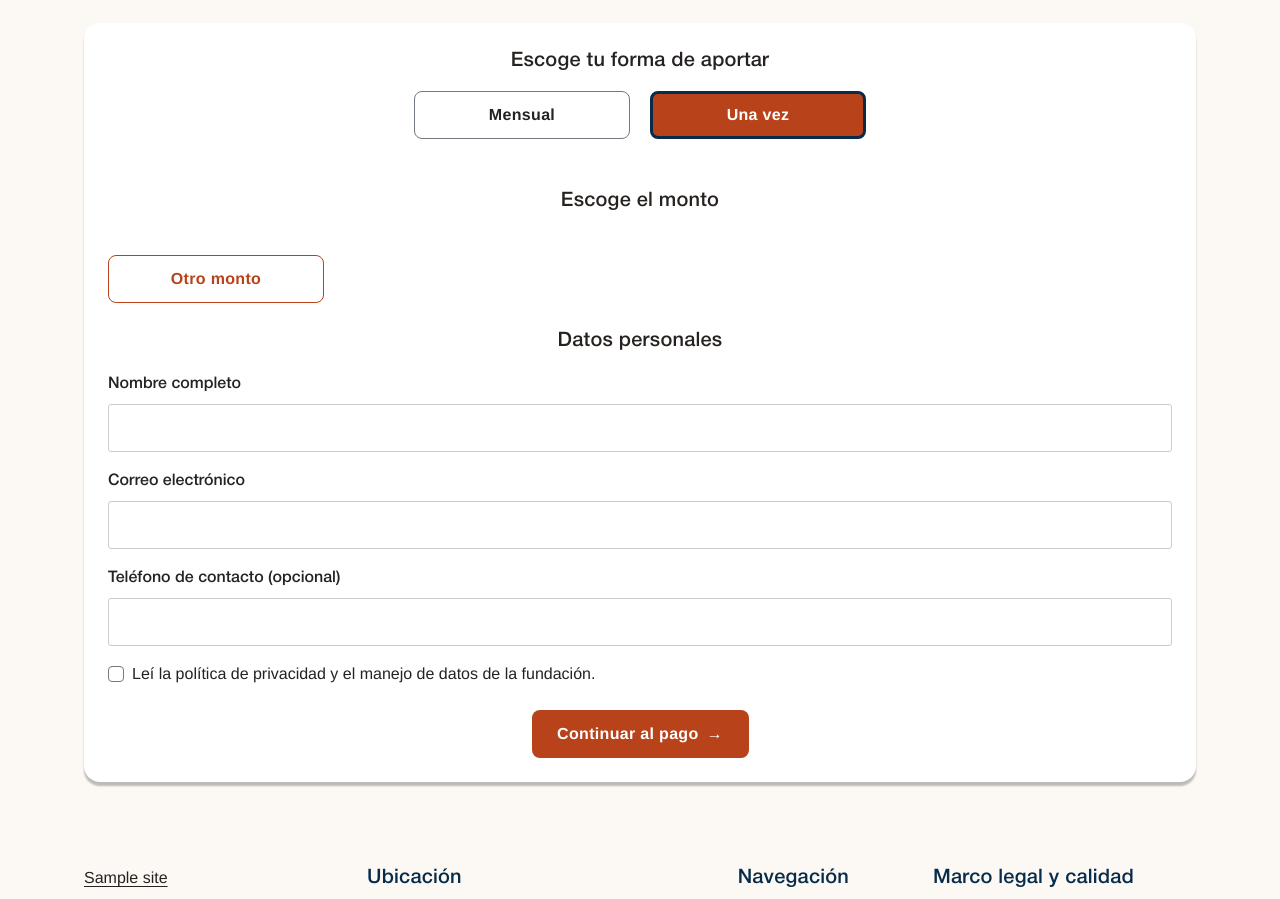
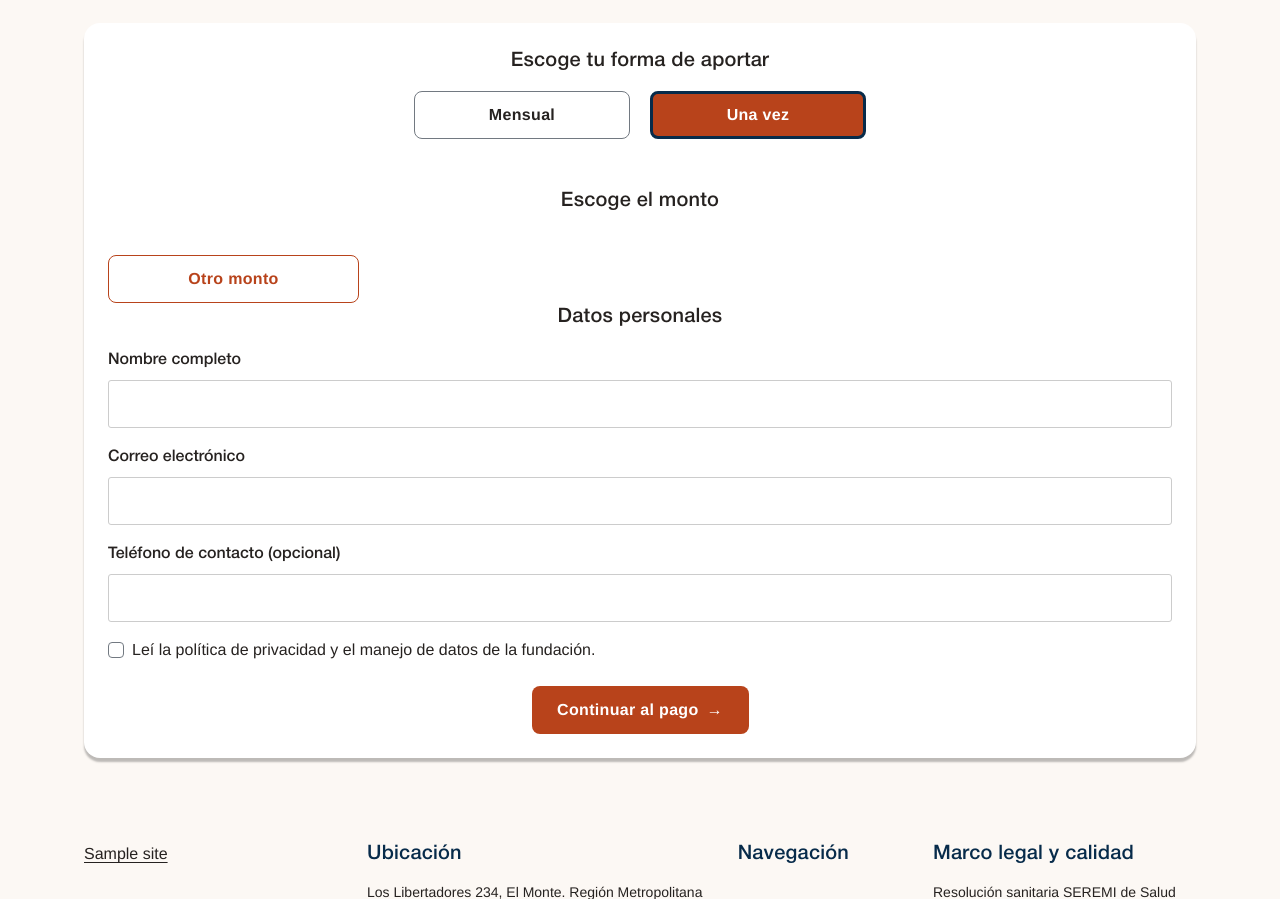
Before and after one commit to vifiedler/eleam-theme, a WordPress theme: template page-donaciones.php in a window 1280 px wide. Shown: the part 416-1315 px from the top of the page. Run offline with PHP 8.4 and a stand-in for WordPress, Linux system fonts and the light colour scheme; the site name, menu and one post (Sample post) are stand-ins, and other content is empty; some libraries are stand-ins or nearby versions; some web fonts are replaced.

Commit message:
up page-donaciones.php

```diff
--- a/page-donaciones.php
+++ b/page-donaciones.php
@@ -163,27 +163,22 @@ while ( have_posts() ) :
 
 							<fieldset>
 								<legend class="subtitulo"><?php echo esc_html( $textos['titulo_montos'] ); ?></legend>
-								<div class="row mt-3" data-grupo="monto">
+								<div class="row g-2 mt-3" data-grupo="monto">
 									<?php foreach ( $montos as $monto ) : ?>
 									<?php
 									$valor    = (string) $monto['monto_sugerido_donacion'];
 									$etiqueta = $monto['etiqueta_monto_donacion'] ?: '$' . number_format( (int) $valor, 0, ',', '.' );
 									?>
-									<div class="col-3">
-										<button class="btn boton boton-contorno" type="button" aria-pressed="<?php echo (string) $monto_inicial === $valor ? 'true' : 'false'; ?>"
+								<div class="col-6 col-sm-3">
+									<button class="btn boton boton-contorno w-100" type="button" aria-pressed="<?php echo (string) $monto_inicial === $valor ? 'true' : 'false'; ?>"
 									data-valor="<?php echo esc_attr( $valor ); ?>"><?php echo esc_html( $etiqueta ); ?></button>
 								</div>
 									<?php endforeach; ?>
-									<div class="col-3">
-										<button class="btn boton boton-contorno" type="button" aria-pressed="false"
+								<div class="col-6 col-sm-3">
+									<button class="btn boton boton-contorno w-100" type="button" aria-pressed="false"
 									data-valor="otro"><?php echo esc_html( $textos['texto_otro_monto'] ); ?></button>
 								</div>
 							</div>
-								<div class="campo-formulario mt-3" id="campo-otro-monto" hidden>
-									<label class="form-label" for="otro-monto"><?php esc_html_e( 'Monto en pesos (CLP)', 'eleam' ); ?></label>
-									<input class="form-control" type="number" id="otro-monto" name="otro_monto" min="1000" step="1000" inputmode="numeric">
-								</div>
-							</fieldset>
 
 							<fieldset>
 								<legend class="subtitulo"><?php echo esc_html( $textos['titulo_datos_donante'] ); ?></legend>
```
Lines whose indentation alone changed are shown as unchanged.
